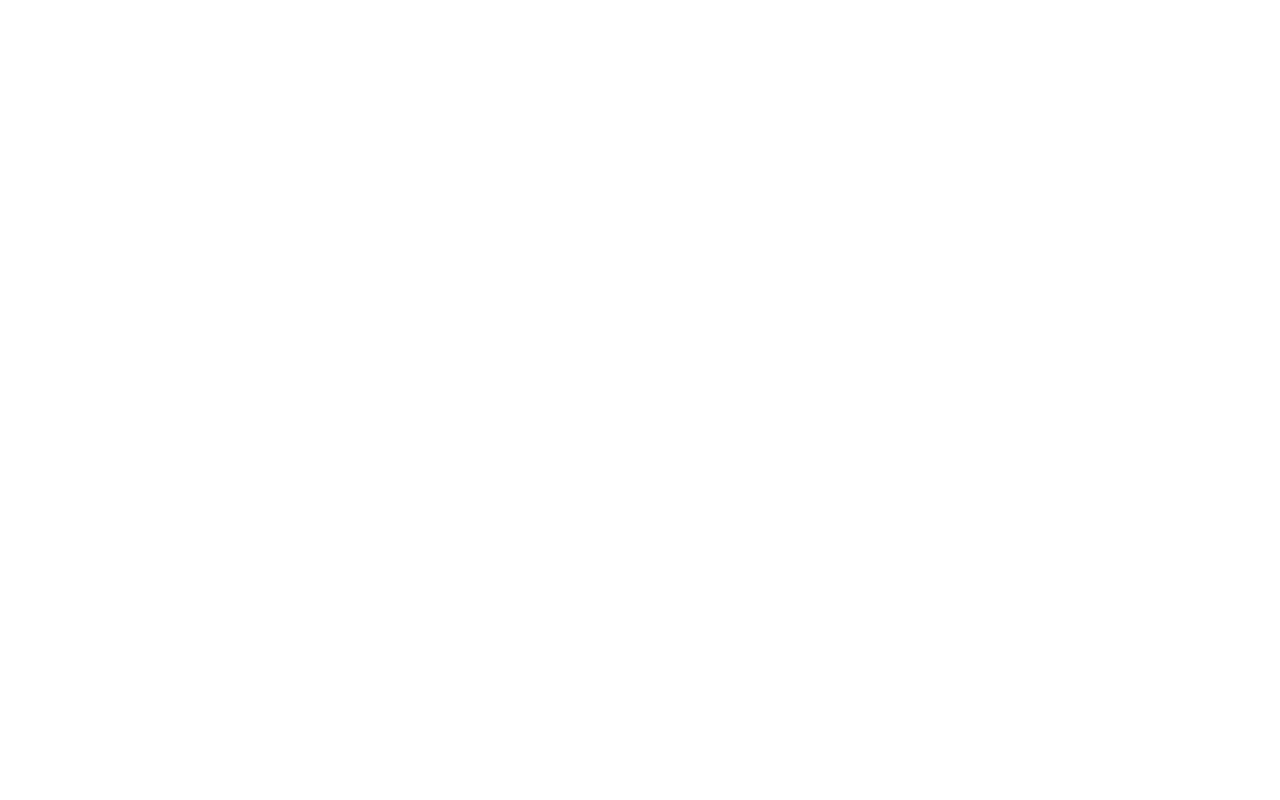
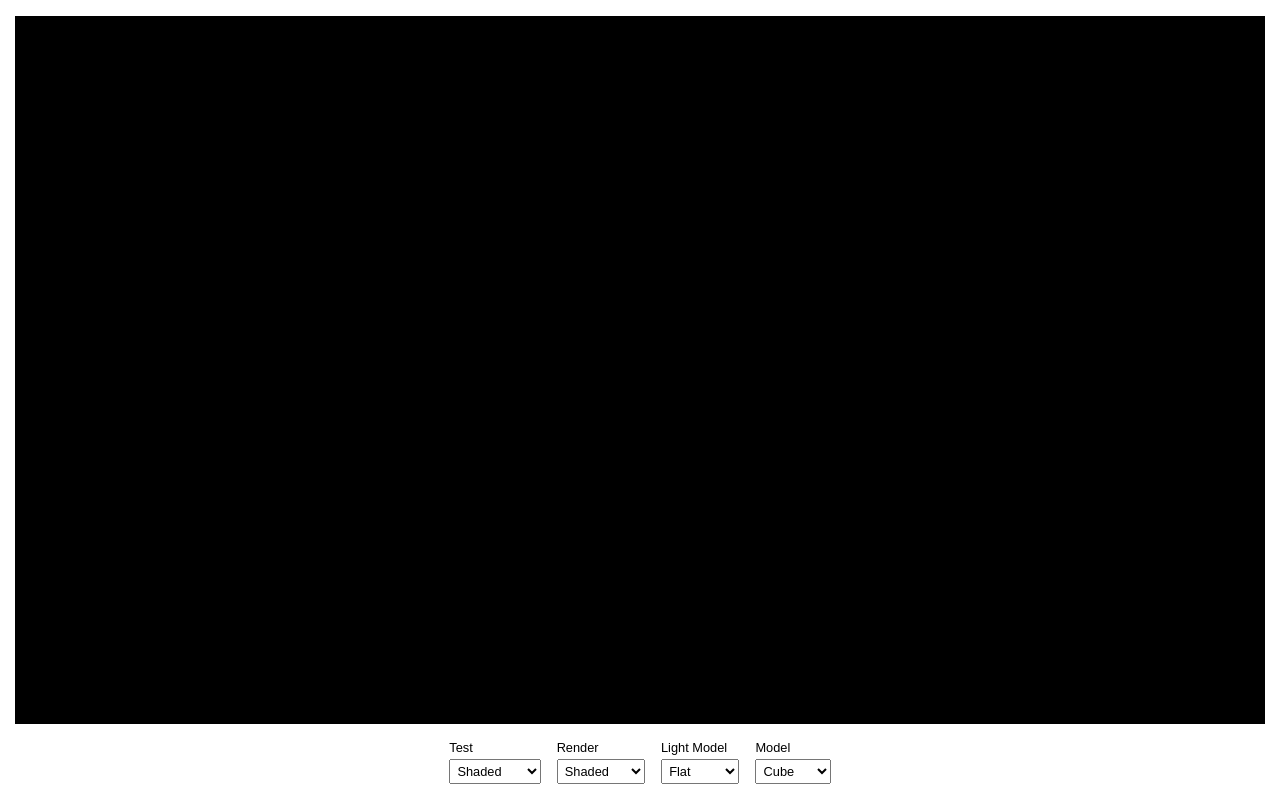
Before and after one commit to dlt42/dlt42.threed.ts, a plain HTML site: page index.html in a window 1280 px wide. Drawn offline with Linux system fonts and the light colour scheme; the site is published under a folder, as on GitHub Pages, so addresses that start at the root find nothing.

Commit message:
Update index.html

```diff
--- a/index.html
+++ b/index.html
@@ -19,7 +19,7 @@
         flex-direction: column;
       }
     </style>
-    <script type="module" crossorigin src="/index-fd9ffebd.js"></script>
+    <script type="module" crossorigin src="index-fd9ffebd.js"></script>
   </head>
   <body>
     <noscript>You need to enable JavaScript to run this app.</noscript>
```
